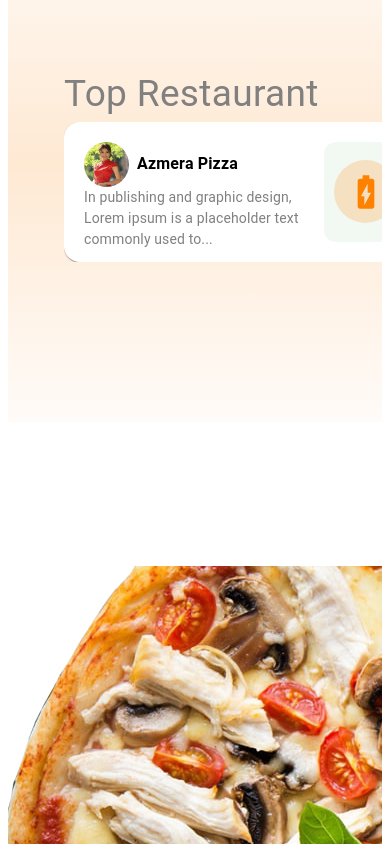
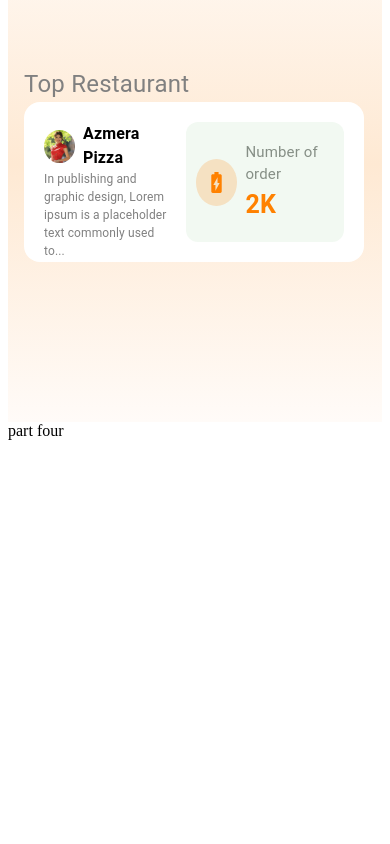
Before and after one commit to mihret1/Pizza-Ordering-Service, a React (Vite) app in the folder client/: page / in a window 390 px wide. Shown: the part 1560-2404 px from the top of the page. After the commit the page ends 2008 px from the top, so only its background shows below. Built offline with nearby package versions, Linux system fonts and the light colour scheme.

Commit message:
add responsiveness

```diff
--- a/client/src/pages/Home.jsx
+++ b/client/src/pages/Home.jsx
@@ -38,6 +38,7 @@ function Home() {
     },[count])
 
  const StackM=motion(Stack)
+
   const CardOne=(props)=>{
     return(
       <AnimatePresence >
@@ -98,28 +99,34 @@ function Home() {
     )
   }
 
-  const CardTwo=(props)=>{
+  const  CardTwo=(props)=>{
     return(
-      <Stack direction='row' p={2.5}  spacing={1} sx={{ width:470, height:100,borderRadius:4 ,backgroundColor:'white', boxShadow:1}}>
+      <Stack direction='row' p={2.5}  spacing={1} sx={{ width: isSmallSize ? 300: 470, height:isSmallSize? 120: 100,borderRadius:4 ,backgroundColor:'white'}}>
         <Stack direction='column'>
           <Stack direction='row' alignItems= "center" spacing={1} >
-            <img src={props.imagee} style={{width:45,height:45,borderRadius:'100%'}}/>
+            <img src={props.imagee} style={{width:isSmallSize ? 33: 45,height: isSmallSize? 33: 45,borderRadius:'100%'}}/>
             <Typography fontWeight='bolder'>{props.title}</Typography>
           </Stack>
-          <Typography sx={{ fontSize:14,color:'gray', }}>{props.desc}</Typography>
+          <Typography sx={{ fontSize:isSmallSize ?12: 14 ,color:'gray', }}>{props.desc}</Typography>
         </Stack>
         <Stack direction='row' spacing={1}  pl={1.3} alignItems= "center" sx={{ backgroundColor:'#F2F9F2',borderRadius:3,width:530 }}>
-           <Stack  alignItems= "center" justifyContent='center' sx={{backgroundColor:'#F5E1C2', height:63, width:63 , borderRadius:'100%', }}>
-              <BatteryChargingFullIcon sx={{  fontSize:40 , color:'#FF8100' }} />
+           <Stack  alignItems= "center" justifyContent='center' sx={{backgroundColor:'#F5E1C2', height:isSmallSize ? 47: 63, width:isSmallSize ? 47: 63,  borderRadius:'100%', }}>
+              <BatteryChargingFullIcon sx={{  fontSize: isSmallSize ?25: 40 , color:'#FF8100' }} />
            </Stack>
            <Box>
-            <Typography color='#868F86'>Number of order</Typography>
-            <Typography  sx={{ fontSize:36, fontWeight:'bold',color:'#FF8100' }}>{props.order}</Typography>
+            <Typography color='#868F86' sx={{ fontSize :isSmallSize && 15 }}>Number of order</Typography>
+            <Typography  sx={{ fontSize:isSmallSize ? 25: 36, fontWeight:'bold',color:'#FF8100' }}>{props.order}</Typography>
            </Box>
         </Stack>
       </Stack>
     )
   }
+
+const CardThree=(props)=>{
+  return(<></>)
+}
+
+
 
   return (
     <Stack >
@@ -206,9 +213,12 @@ function Home() {
              </Stack>
         </Stack>
       </Stack>
+
       {/* part three */}
-      <Stack pl={7} pt={20} pb={20} sx={{ background: 'linear-gradient(to bottom, #FFFBF8, #FEE9D3, #FFFBF8)'}}>
-        <Typography sx={{ color:'gray' , fontSize:37 }}>Top Restaurant</Typography>
+      <Stack  pt={20} pb={20} sx={{ background: 'linear-gradient(to bottom, #FFFBF8, #FEE9D3, #FFFBF8)', paddingLeft: isMediumSize && 2 || 7}}>
+        <Typography sx={{ color:'gray' ,
+          fontSize: isMediumSize ? 24: 37
+           }}>Top Restaurant</Typography>
         <Stack direction='row' spacing={2.7}
                 sx={{
                overflow: "auto",
@@ -266,15 +276,8 @@ function Home() {
         </Stack>
       </Stack>
 
-      <Stack direction='row' pt={18} spacing={2} sx={{ overflowX:'auto' }}>
-          <img src={img3}/>
-          <img src={img3}/>
-          <img src={img3}/>
-          <img src={img3}/>
-          <img src={img3}/>
-          <img src={img3}/>
-
-      </Stack>
+     {/* part four */}
+     part four
     </Stack>
   )
 }
```
